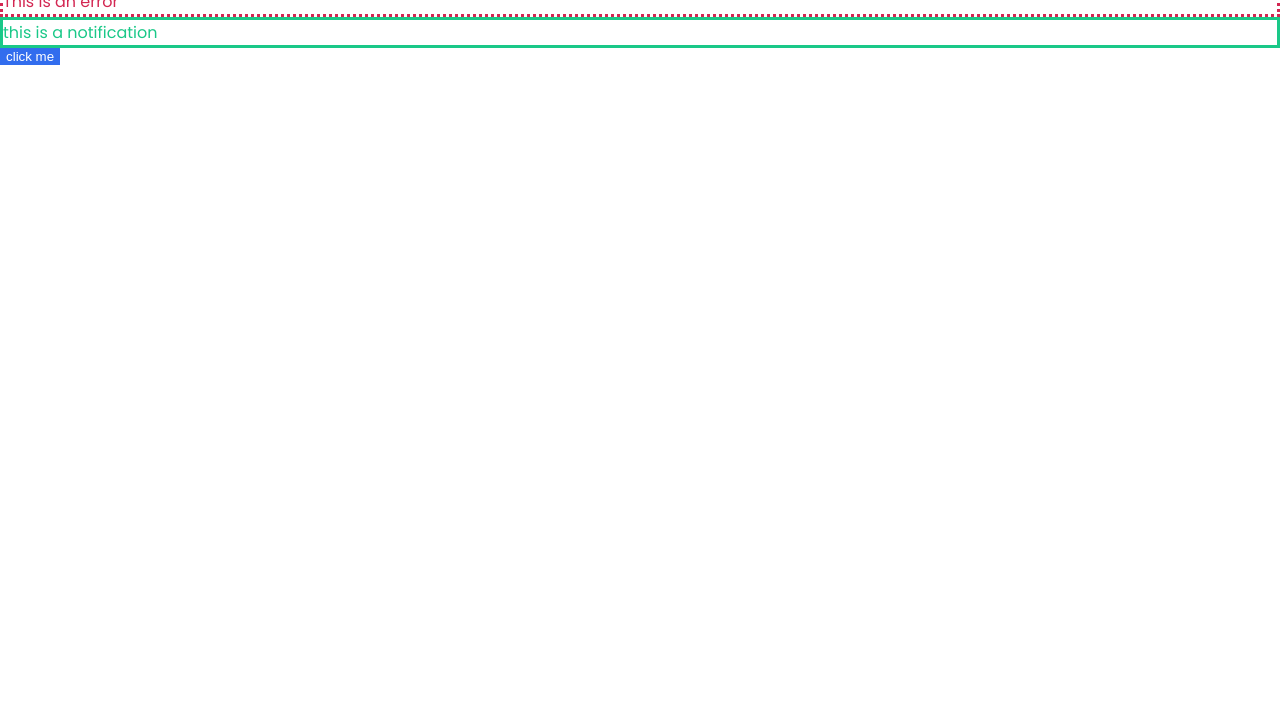
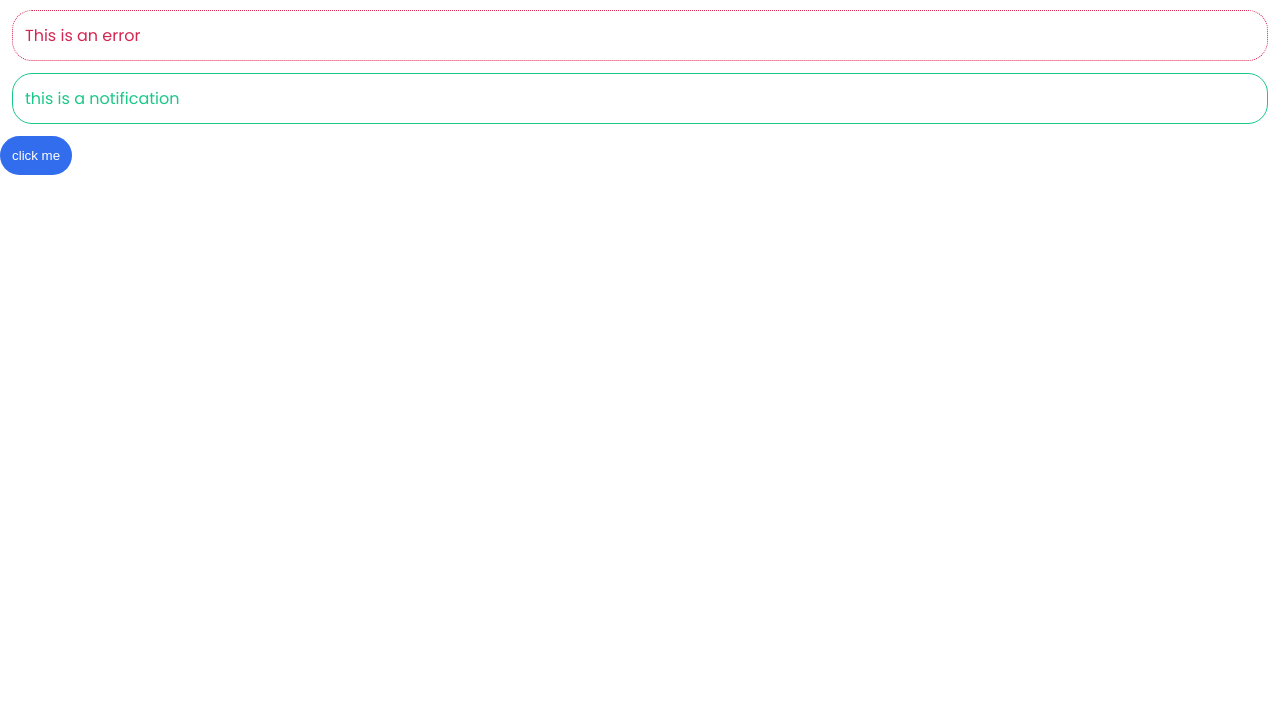
Before and after one commit to Nifemiasaolu/SASS_Tutorial, a website: page index.html in a window 1280 px wide. Shown: the part 87-800 px from the top of the page. Drawn offline with Linux system fonts and the light colour scheme.

Commit message:
Style change

```diff
--- a/css/index.css
+++ b/css/index.css
@@ -1,4 +1,6 @@
 @import url("https://fonts.googleapis.com/css2?family=Poppins:ital,wght@0,100;0,200;0,300;0,400;0,500;0,600;0,700;0,800;0,900;1,100;1,200;1,300;1,400;1,500;1,600;1,700;1,800;1,900&display=swap");
+/* Theme Colors */
+
 /* reset styles */
 * {
     color: inherit;
@@ -27,10 +29,9 @@ img {
     max-width: 100%;
 }
 
-/* VARIABLES */
-/* Theme Colors */
 h1 {
     color: #326dee;
+    margin-bottom: 0.75rem;
 }
 
 a {
@@ -41,16 +42,26 @@ button {
     color: #fff;
     border: 0;
     background: #326dee;
+    border-radius: 20px;
+    padding: 0.75rem;
 }
 
 .error {
     color: #d32752;
     border-color: #d32752;
     border-style: dotted;
+    margin: 0.75rem;
+    padding: 0.75rem;
+    border-radius: 20px;
+    border-width: 1px;
 }
 
 .notification {
     color: #1ac888;
     border-color: #1ac888;
     border-style: solid;
+    margin: 0.75rem;
+    padding: 0.75rem;
+    border-radius: 20px;
+    border-width: 1px;
 }
```
Lines whose indentation alone changed are shown as unchanged.
